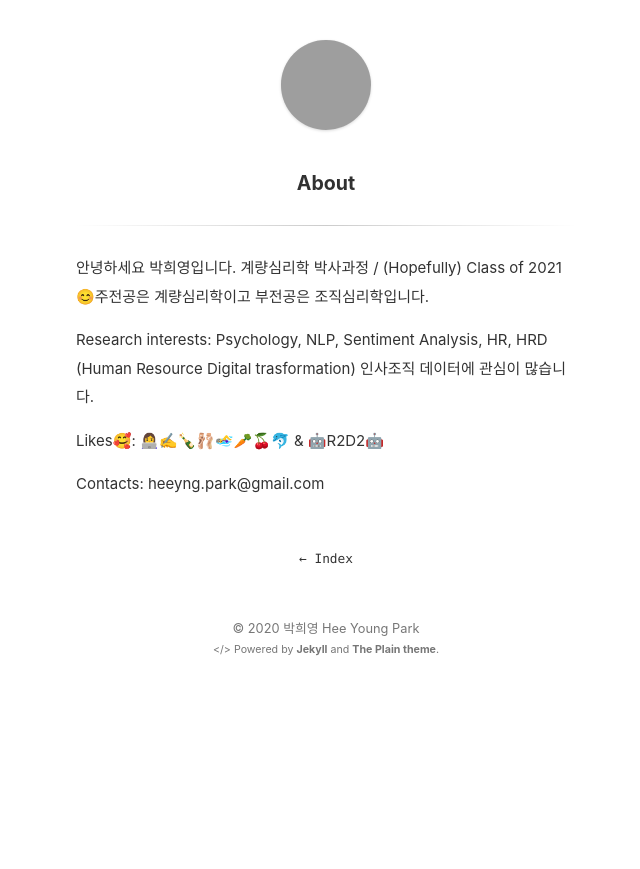
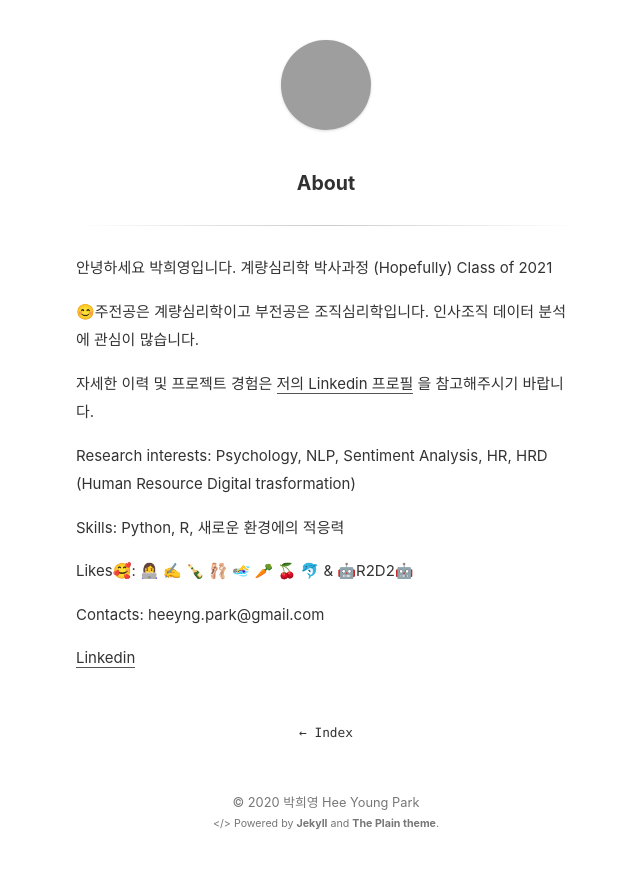
Before and after one commit to heeyngpark/heeyngpark.github.io, a Jekyll site: the page built from about.md, in a window 1280 px wide, cut to the strip 0-869 px from the top of the page. Shown: the whole strip, without its empty margins (314-954 px from the left). Built offline with Jekyll 4.4.1, drawn with Linux system fonts in a browser that asks for light colours; grey boxes are pictures that could not be loaded.

Commit message:
Initialize Blog

```diff
--- a/about.md
+++ b/about.md
@@ -3,12 +3,19 @@ layout: page
 title: About
 ---
 안녕하세요 박희영입니다.
-계량심리학 박사과정 / (Hopefully) Class of 2021
-😊주전공은 계량심리학이고 부전공은 조직심리학입니다.
+계량심리학 박사과정
+(Hopefully) Class of 2021
+
+😊주전공은 계량심리학이고 부전공은 조직심리학입니다. 인사조직 데이터 분석에 관심이 많습니다.
+
+자세한 이력 및 프로젝트 경험은 [저의 Linkedin 프로필](https://www.linkedin.com/in/hee-young-park-793200103/) 을 참고해주시기 바랍니다.
 
 Research interests: Psychology, NLP, Sentiment Analysis, HR, HRD (Human Resource Digital trasformation)
-인사조직 데이터에 관심이 많습니다.
 
-Likes🥰: 👩‍💻✍️🍾🩰🏊‍♀🥕🍒🐬 & 🤖R2D2🤖
+Skills: Python, R, 새로운 환경에의 적응력
+
+Likes🥰: 👩‍💻 ✍️ 🍾 🩰 🏊‍♀ 🥕 🍒 🐬 & 🤖R2D2🤖
 
 Contacts: heeyng.park@gmail.com
+
+[Linkedin](https://www.linkedin.com/in/hee-young-park-793200103/)
```
Also changed, not shown: _posts/2020-06-30-상반기-싸이그래머-스터디정리.md (+3 -6 lines), README.md (deleted).
